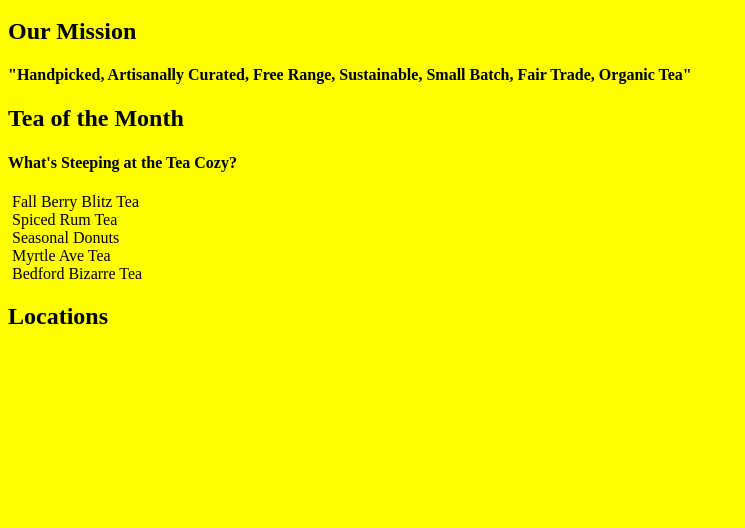
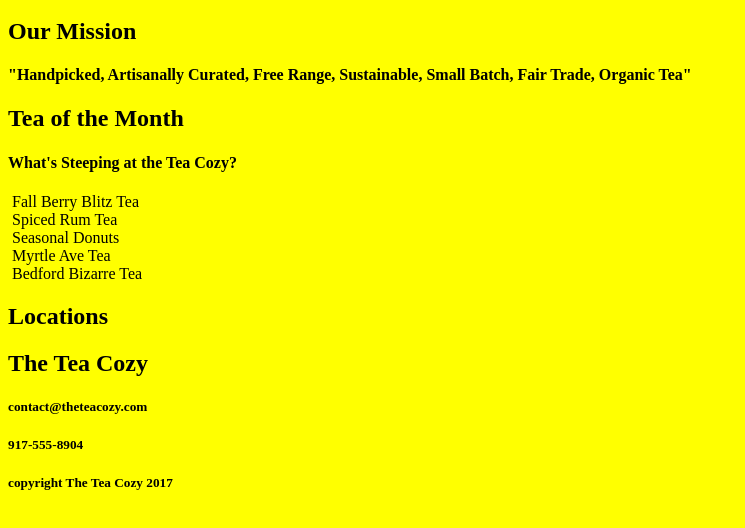
Before and after one commit to shelnutdan/Tea-Cozy, a plain HTML site: page index.html in a window 1280 px wide. Shown: the part 116-644 px from the top of the page, without its empty margins (0-745 px from the left). Drawn offline with Linux system fonts and the light colour scheme.

Commit message:
Add  framework for contact and footer sections

```diff
--- a/index.html
+++ b/index.html
@@ -79,7 +79,15 @@
         </div>
     </div>
     <!--- Contact--->
-
+    <div id="contact">
+      <h2> The Tea Cozy<h2>
+      <h5> contact@theteacozy.com</h5>
+      <h5>917-555-8904</h5>
+    </div>
+    <!-- Footer-->
+    <footer>
+      <h5>copyright The Tea Cozy 2017</h5>
+    </footer>
 
 
 
```
